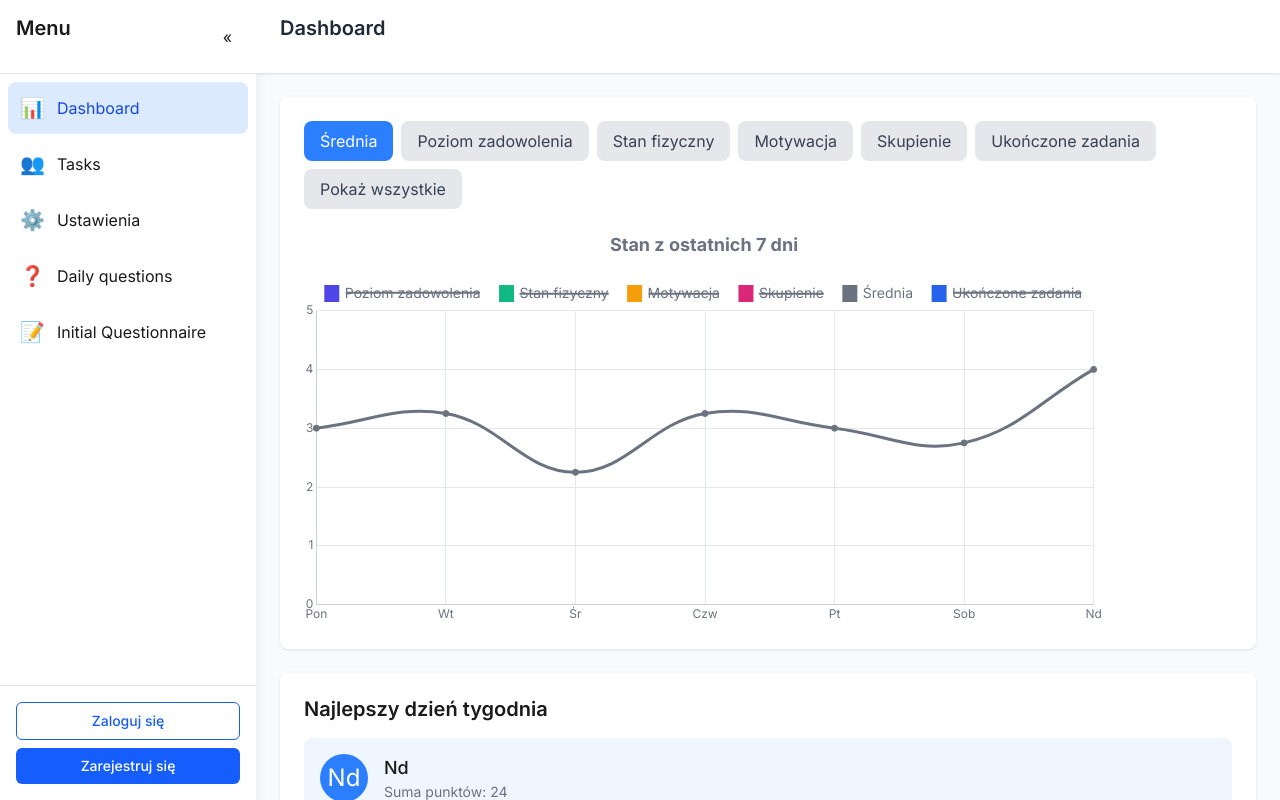
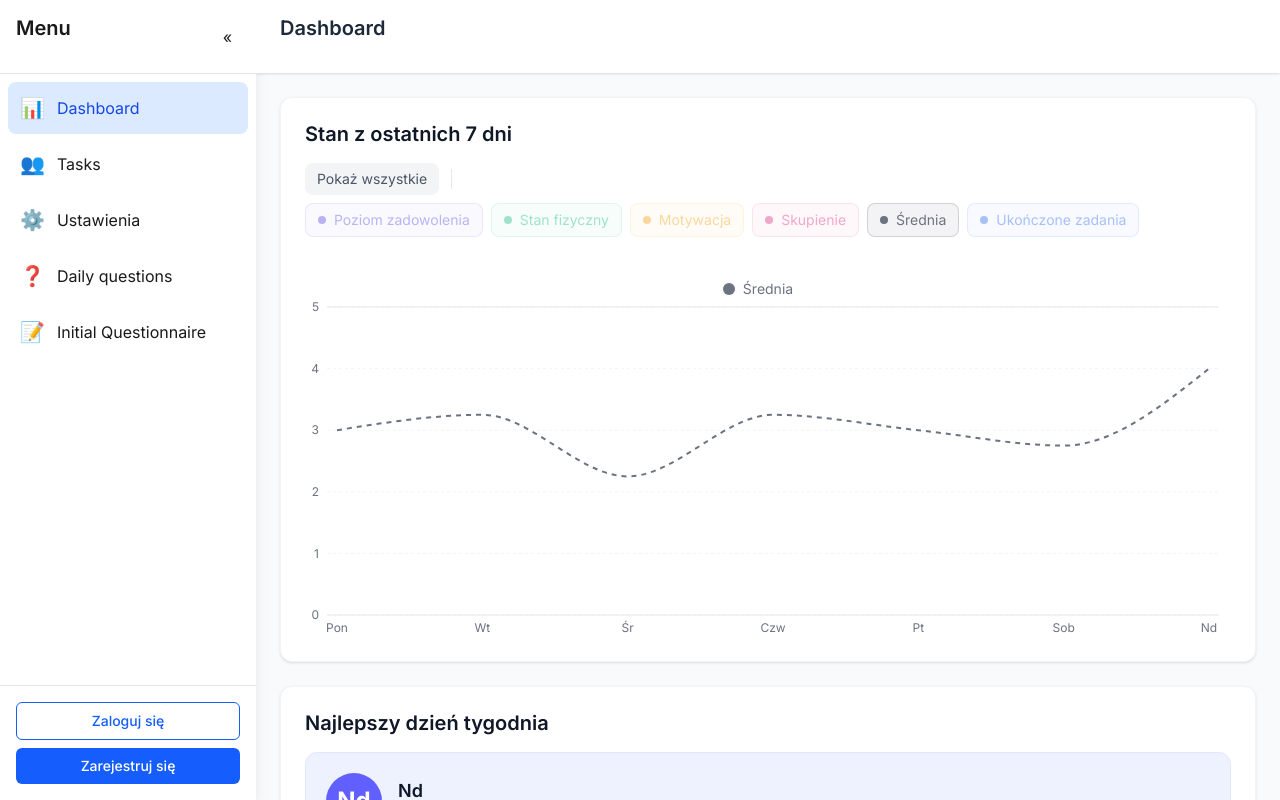
Before and after one commit to Urteusz/OLIN, a Next.js app in the folder frontend/: page / in a window 1280 px wide. Built offline with nearby package versions, Linux system fonts and the light colour scheme.

Commit message:
Add Recharts for data visualization and refactor chart implementation in DashboardPage

```diff
--- a/frontend/package.json
+++ b/frontend/package.json
@@ -9,12 +9,15 @@
     "lint": "next lint"
   },
   "dependencies": {
+    "@types/recharts": "^1.8.29",
     "canvas-confetti": "^1.9.3",
     "chart.js": "^4.4.9",
+    "framer-motion": "^12.12.1",
     "next": "15.3.2",
     "react": "^19.0.0",
     "react-chartjs-2": "^5.3.0",
-    "react-dom": "^19.0.0"
+    "react-dom": "^19.0.0",
+    "recharts": "^2.15.3"
   },
   "devDependencies": {
     "@eslint/eslintrc": "^3",
--- a/frontend/src/app/page.tsx
+++ b/frontend/src/app/page.tsx
@@ -1,337 +1,371 @@
 'use client';
 
-import { useState } from 'react';
-import { Line } from 'react-chartjs-2';
+import { useState, useMemo } from 'react';
 import {
-  Chart as ChartJS,
-  CategoryScale,
-  LinearScale,
-  PointElement,
-  LineElement,
-  Title,
+  LineChart,
+  Line,
+  XAxis,
+  YAxis,
+  CartesianGrid,
   Tooltip,
   Legend,
-} from 'chart.js';
+  ResponsiveContainer,
+  ReferenceLine,
+  Dot
+} from 'recharts';
+import { motion, AnimatePresence } from 'framer-motion';
 
 // Define chart data types
-interface ChartDataset {
-  label: string;
-  data: number[];
-  borderColor: string;
-  backgroundColor: string;
-  tension: number;
-  hidden: boolean;
+interface ChartDataPoint {
+  name: string;
+  [key: string]: string | number;
 }
 
-interface ChartData {
-  labels: string[];
-  datasets: ChartDataset[];
+interface ChartDataset {
+  id: string;
+  label: string;
+  color: string;
+  active: boolean;
+  data: number[];
 }
 
-// Register the chart components
-ChartJS.register(
-  CategoryScale,
-  LinearScale,
-  PointElement,
-  LineElement,
-  Title,
-  Tooltip,
-  Legend
+const CHART_COLORS = {
+  satisfaction: '#4F46E5',
+  physical: '#10B981',
+  motivation: '#F59E0B',
+  focus: '#DB2777',
+  average: '#6B7280',
+  tasks: '#2563EB',
+};
+
+const DAYS = ['Pon', 'Wt', 'Śr', 'Czw', 'Pt', 'Sob', 'Nd'];
+
+const initialDatasets: ChartDataset[] = [
+  {
+    id: 'satisfaction',
+    label: 'Poziom zadowolenia',
+    color: CHART_COLORS.satisfaction,
+    active: false,
+    data: [5, 3, 3, 4, 1, 2, 5],
+  },
+  {
+    id: 'physical',
+    label: 'Stan fizyczny',
+    color: CHART_COLORS.physical,
+    active: false,
+    data: [2, 3, 2, 4, 4, 1, 3],
+  },
+  {
+    id: 'motivation',
+    label: 'Motywacja',
+    color: CHART_COLORS.motivation,
+    active: false,
+    data: [3, 4, 2, 4, 3, 4, 5],
+  },
+  {
+    id: 'focus',
+    label: 'Skupienie',
+    color: CHART_COLORS.focus,
+    active: false,
+    data: [2, 3, 2, 1, 4, 3, 4],
+  },
+  {
+    id: 'average',
+    label: 'Średnia',
+    color: CHART_COLORS.average,
+    active: true,
+    data: [3, 3.25, 2.25, 3.25, 3, 2.75, 4],
+  },
+  {
+    id: 'tasks',
+    label: 'Ukończone zadania',
+    color: CHART_COLORS.tasks,
+    active: false,
+    data: [1, 3, 2, 1, 2, 3, 3],
+  },
+];
+
+const CustomDot = (props: any) => {
+  const { cx, cy, value, active, payload, color } = props;
+  if (!active) return null;
+
+  return (
+    <g>
+      <circle cx={cx} cy={cy} r={8} fill="white" stroke={color} strokeWidth={2} />
+      <circle cx={cx} cy={cy} r={4} fill={color} />
+    </g>
   );
+};
 
-// Configure global chart settings
-ChartJS.defaults.font.family = 'Inter';
-ChartJS.defaults.color = '#6B7280';
-ChartJS.defaults.scale.grid.color = '#E5E7EB';
-ChartJS.defaults.scale.grid.lineWidth = 1;
-ChartJS.defaults.scale.grid.display = true;
-ChartJS.defaults.scale.grid.drawTicks = false;
+const CustomTooltip = ({ active, payload, label }: any) => {
+  if (active && payload && payload.length) {
+    return (
+      <div className="bg-white p-3 rounded-lg shadow-lg border border-gray-100">
+        <p className="font-medium text-gray-900 mb-2">{label}</p>
+        <div className="space-y-1">
+          {payload.map((entry: any, index: number) => (
+            <div key={`item-${index}`} className="flex items-center">
+              <div
+                className="w-3 h-3 rounded-full mr-2"
+                style={{ backgroundColor: entry.color }}
+              />
+              <span className="text-sm text-gray-600">
+                {entry.name}: <span className="font-medium">{entry.value}</span>
+              </span>
+            </div>
+          ))}
+        </div>
+      </div>
+    );
+  }
+  return null;
+};
 
 export default function DashboardPage() {
-  // Stan wykresu
-  const [chartData, setChartData] = useState<ChartData>({
-    labels: ['Pon', 'Wt', 'Śr', 'Czw', 'Pt', 'Sob', 'Nd'],
-    datasets: [
-      {
-        label: 'Poziom zadowolenia',
-        data: [5, 3, 3, 4, 1, 2, 5],
-        borderColor: '#4F46E5',
-        backgroundColor: '#4F46E5',
-        tension: 0.4,
-        hidden: true,
-      },
-      {
-        label: 'Stan fizyczny',
-        data: [2, 3, 2, 4, 4, 1, 3],
-        borderColor: '#10B981',
-        backgroundColor: '#10B981',
-        tension: 0.4,
-        hidden: true,
-      },
-      {
-        label: 'Motywacja',
-        data: [3, 4, 2, 4, 3, 4, 5],
-        borderColor: '#F59E0B',
-        backgroundColor: '#F59E0B',
-        tension: 0.4,
-        hidden: true,
-      },
-      {
-        label: 'Skupienie',
-        data: [2, 3, 2, 1, 4, 3, 4],
-        borderColor: '#DB2777',
-        backgroundColor: '#DB2777',
-        tension: 0.4,
-        hidden: true,
-      },
-      {
-        label: 'Średnia',
-        data: [3, 3.25, 2.25, 3.25, 3, 2.75, 4],
-        borderColor: '#6B7280',
-        backgroundColor: '#6B7280',
-        tension: 0.4,
-        hidden: false,
-      },
-      {
-        label: 'Ukończone zadania',
-        data: [1, 3, 2, 1, 2, 3, 3],
-        borderColor: '#2563EB',
-        backgroundColor: '#2563EB',
-        tension: 0.4,
-        hidden: true,
-      },
-    ],
+  const [datasets, setDatasets] = useState<ChartDataset[]>(initialDatasets);
+  const [showAll, setShowAll] = useState<boolean>(false);
+
+  // Prepare chart data for Recharts
+  const chartData = useMemo<ChartDataPoint[]>(() => {
+    return DAYS.map((day, dayIndex) => {
+      const dayData: ChartDataPoint = { name: day };
+
+      datasets.forEach(ds => {
+        if (ds.active || showAll) {
+          dayData[ds.id] = ds.data[dayIndex];
+        }
       });
 
-  // Stan przycisków
-  const [activeStat, setActiveStat] = useState<string>('Średnia');
+      return dayData;
+    });
+  }, [datasets, showAll]);
 
-  // Funkcja do aktualizacji widoczności danych
-  const updateVisibility = (label: string) => {
-    setActiveStat(label === activeStat ? '' : label);
+  const toggleDataset = (id: string) => {
+    setDatasets(prev => {
+      const newDatasets = [...prev];
+      const index = newDatasets.findIndex(ds => ds.id === id);
 
-    // Aktualizujemy dane wykresu
-    const newChartData = JSON.parse(JSON.stringify(chartData));
-    newChartData.datasets.forEach((ds: ChartDataset) => {
-      ds.hidden = label === '' ? false : ds.label !== label;
+      if (index !== -1) {
+        newDatasets[index] = {
+          ...newDatasets[index],
+          active: !newDatasets[index].active
+        };
+      }
+
+      return newDatasets;
+    });
+  };
+
+  const toggleShowAll = () => {
+    setShowAll(!showAll);
+  };
+
+  // Calculate best day
+  const bestDay = useMemo(() => {
+    const daySums = DAYS.map((_, dayIndex) => {
+      return datasets.reduce((sum, ds) => sum + ds.data[dayIndex], 0);
     });
 
-    setChartData(newChartData);
-  };
-
-  // Obliczamy najlepszy dzień
-  const calculateBestDay = () => {
-    const days = chartData.labels;
-    const data = chartData.datasets.map(ds => ds.data);
-    let maxSum = 0;
-    let bestDayIndex = 0;
-
-    // Sumujemy wartości dla każdego dnia
-    for (let i = 0; i < days.length; i++) {
-      let daySum = 0;
-      for (let j = 0; j < data.length; j++) {
-        daySum += data[j][i];
-      }
-      if (daySum > maxSum) {
-        maxSum = daySum;
-        bestDayIndex = i;
-      }
-    }
-
-    const bestDayData = data.map(arr => arr[bestDayIndex]);
-    const bestDay = days[bestDayIndex];
+    const maxSum = Math.max(...daySums);
+    const bestDayIndex = daySums.indexOf(maxSum);
 
     return {
-      day: bestDay,
-      values: bestDayData,
+      day: DAYS[bestDayIndex],
       total: maxSum,
-      stats: chartData.datasets.map((ds, i) => ({
+      stats: datasets.map(ds => ({
         name: ds.label,
-        value: bestDayData[i],
-        color: ds.borderColor
+        value: ds.data[bestDayIndex],
+        color: ds.color
       }))
     };
-  };
+  }, [datasets]);
 
-  const bestDay = calculateBestDay();
-
-  const chartOptions = {
-    responsive: true,
-    plugins: {
-      legend: {
-        position: 'top' as const,
-        labels: {
-          boxWidth: 12,
-          padding: 20,
-          font: {
-            family: 'Inter',
-            size: 14,
-          },
-        },
-      },
-      title: {
-        display: true,
-        text: 'Stan z ostatnich 7 dni',
-        font: {
-          family: 'Inter',
-          size: 18,
-          weight: 'bold' as const,
-        },
-      },
-    },
-    scales: {
-      y: {
-        beginAtZero: false,
-        max: 5,
-        min: 0,
-        ticks: {
-          stepSize: 1,
-          color: '#6B7280',
-          font: {
-            family: 'Inter',
-            size: 12,
-          },
-        },
-        grid: {
-          color: '#E5E7EB',
-          lineWidth: 1,
-        },
-      },
-      x: {
-        ticks: {
-          color: '#6B7280',
-          font: {
-            family: 'Inter',
-            size: 12,
-          },
-        },
-        grid: {
-          color: '#E5E7EB',
-          lineWidth: 1,
-        },
-      },
-    },
-  };
+  // Get active datasets for the chart
+  const activeDatasets = useMemo(() => {
+    return datasets.filter(ds => ds.active || showAll);
+  }, [datasets, showAll]);
 
   return (
     <div className="space-y-6">
+      {/* Chart Section */}
+      <div className="bg-white rounded-xl shadow-sm border border-gray-100 overflow-hidden">
+        <div className="p-6 pb-2">
+          <h2 className="text-xl font-semibold text-gray-900 mb-2">Stan z ostatnich 7 dni</h2>
 
-      {/* Wykres */}
-      <div className="bg-white rounded-lg shadow p-6">
-        {/* Przyciski filtru */}
-        <div className="flex flex-wrap gap-2 mb-4">
+          {/* Dataset Toggles */}
+          <div className="flex flex-wrap items-center gap-2 mb-4">
             <button
-            onClick={() => updateVisibility('Średnia')}
-            className={`px-4 py-2 rounded-lg transition-colors ${
-              activeStat === 'Średnia'
-                ? 'bg-blue-500 text-white'
-                : 'bg-gray-200 text-gray-700'
+              onClick={toggleShowAll}
+              className={`px-3 py-1.5 text-sm rounded-lg transition-all duration-200 ${
+                showAll
+                  ? 'bg-indigo-100 text-indigo-700 font-medium'
+                  : 'bg-gray-100 text-gray-600 hover:bg-gray-200'
               }`}
             >
-            Średnia
+              {showAll ? 'Ukryj wszystko' : 'Pokaż wszystkie'}
             </button>
+
+            <div className="h-5 w-px bg-gray-200 mx-1"></div>
+
+            <div className="flex flex-wrap gap-2">
+              {datasets.map(ds => (
                 <button
-            onClick={() => updateVisibility('Poziom zadowolenia')}
-            className={`px-4 py-2 rounded-lg transition-colors ${
-              activeStat === 'Poziom zadowolenia'
-                ? 'bg-blue-500 text-white'
-                : 'bg-gray-200 text-gray-700'
+                  key={ds.id}
+                  onClick={() => toggleDataset(ds.id)}
+                  className={`inline-flex items-center px-3 py-1.5 text-sm rounded-lg transition-all duration-200 ${
+                    ds.active || showAll
+                      ? 'opacity-100'
+                      : 'opacity-40 hover:opacity-70'
                   }`}
+                  style={{
+                    backgroundColor: `${ds.color}15`,
+                    color: ds.color,
+                    border: `1px solid ${ds.color}40`
+                  }}
                 >
-            Poziom zadowolenia
+                  <span
+                    className="w-2 h-2 rounded-full mr-2"
+                    style={{ backgroundColor: ds.color }}
+                  />
+                  {ds.label}
                 </button>
-          <button
-            onClick={() => updateVisibility('Stan fizyczny')}
-            className={`px-4 py-2 rounded-lg transition-colors ${
-              activeStat === 'Stan fizyczny'
-                ? 'bg-blue-500 text-white'
-                : 'bg-gray-200 text-gray-700'
-            }`}
-          >
-            Stan fizyczny
-          </button>
-          <button
-            onClick={() => updateVisibility('Motywacja')}
-            className={`px-4 py-2 rounded-lg transition-colors ${
-              activeStat === 'Motywacja'
-                ? 'bg-blue-500 text-white'
-                : 'bg-gray-200 text-gray-700'
-            }`}
-          >
-            Motywacja
-          </button>
-          <button
-            onClick={() => updateVisibility('Skupienie')}
-            className={`px-4 py-2 rounded-lg transition-colors ${
-              activeStat === 'Skupienie'
-                ? 'bg-blue-500 text-white'
-                : 'bg-gray-200 text-gray-700'
-            }`}
-          >
-            Skupienie
-          </button>
-          <button
-            onClick={() => updateVisibility('Ukończone zadania')}
-            className={`px-4 py-2 rounded-lg transition-colors ${
-              activeStat === 'Ukończone zadania'
-                ? 'bg-blue-500 text-white'
-                : 'bg-gray-200 text-gray-700'
-            }`}
-          >
-            Ukończone zadania
-          </button>
-          <button
-            onClick={() => updateVisibility('')}
-            className={`px-4 py-2 rounded-lg transition-colors ${
-              activeStat === ''
-                ? 'bg-blue-500 text-white'
-                : 'bg-gray-200 text-gray-700'
-            }`}
-          >
-            Pokaż wszystkie
-          </button>
+              ))}
             </div>
-
-        <div className="h-[400px]">
-          <Line
-            data={chartData}
-            options={chartOptions}
-          />
           </div>
         </div>
 
-      {/* Najlepszy dzień */}
-      <div className="bg-white rounded-lg shadow p-6">
-        <h2 className="text-xl font-semibold mb-4">Najlepszy dzień tygodnia</h2>
-        <div className="bg-blue-50 p-4 rounded-lg">
-          <div className="flex items-center gap-4 mb-4">
-            <div className="w-12 h-12 rounded-full bg-blue-500 flex items-center justify-center text-white text-2xl">
+        {/* Chart */}
+        <div className="h-[400px] w-full px-4 pb-4">
+          <ResponsiveContainer width="100%" height="100%">
+            <LineChart
+              data={chartData}
+              margin={{ top: 10, right: 20, left: 0, bottom: 0 }}
+            >
+              <CartesianGrid strokeDasharray="3 3" vertical={false} stroke="#F3F4F6" />
+              <XAxis
+                dataKey="name"
+                axisLine={false}
+                tickLine={false}
+                tick={{ fill: '#6B7280', fontSize: 12 }}
+                padding={{ left: 10, right: 10 }}
+              />
+              <YAxis
+                domain={[0, 5]}
+                axisLine={false}
+                tickLine={false}
+                tick={{ fill: '#6B7280', fontSize: 12 }}
+                width={30}
+                tickCount={6}
+              />
+              <Tooltip
+                content={<CustomTooltip />}
+                cursor={{ stroke: '#E5E7EB', strokeWidth: 1, strokeDasharray: '5 5' }}
+              />
+              <Legend
+                verticalAlign="top"
+                height={36}
+                content={({ payload }) => (
+                  <div className="flex justify-center space-x-6 mt-2">
+                    {payload?.map((entry, index) => (
+                      <div
+                        key={`item-${index}`}
+                        className="flex items-center text-sm"
+                        style={{ color: entry.color }}
+                      >
+                        <div
+                          className="w-3 h-3 rounded-full mr-2"
+                          style={{ backgroundColor: entry.color }}
+                        />
+                        {entry.value}
+                      </div>
+                    ))}
+                  </div>
+                )}
+              />
+
+              {activeDatasets.map((ds) => (
+                <Line
+                  key={ds.id}
+                  type="monotone"
+                  dataKey={ds.id}
+                  name={ds.label}
+                  stroke={ds.color}
+                  strokeWidth={2}
+                  dot={false}
+                  activeDot={{
+                    fill: ds.color,
+                    stroke: '#fff',
+                    strokeWidth: 2,
+                    r: 6,
+                  }}
+                  strokeDasharray={ds.id === 'average' ? '5 5' : '0'}
+                  animationDuration={800}
+                  animationEasing="ease-out"
+                />
+              ))}
+
+              {/* Add reference lines */}
+              <ReferenceLine y={0} stroke="#E5E7EB" />
+              <ReferenceLine y={5} stroke="#E5E7EB" />
+            </LineChart>
+          </ResponsiveContainer>
+        </div>
+
+      </div>
+
+      {/* Best Day Section */}
+      <div className="bg-white rounded-xl shadow-sm border border-gray-100 overflow-hidden">
+        <div className="p-6">
+          <h2 className="text-xl font-semibold text-gray-900 mb-4">Najlepszy dzień tygodnia</h2>
+
+          <div className="bg-indigo-50 p-5 rounded-xl border border-indigo-100">
+            <div className="flex items-center gap-4 mb-6">
+              <div className="w-14 h-14 rounded-full bg-indigo-500 flex-shrink-0 flex items-center justify-center text-white text-2xl font-bold">
                 {bestDay.day}
               </div>
               <div>
-              <p className="text-lg font-medium">{bestDay.day}</p>
-              <p className="text-sm text-gray-500">Suma punktów: {bestDay.total.toFixed(0)}</p>
+                <p className="text-lg font-semibold text-gray-900">{bestDay.day}</p>
+                <p className="text-sm text-indigo-700">
+                  Najlepszy wynik: <span className="font-medium">{bestDay.total.toFixed(1)} pkt</span>
+                </p>
               </div>
             </div>
 
-          <div className="grid grid-cols-1 md:grid-cols-2 lg:grid-cols-3 gap-4">
+            <div className="grid grid-cols-1 sm:grid-cols-2 lg:grid-cols-3 gap-4">
+              <AnimatePresence>
                 {bestDay.stats.map((stat, index) => (
-              <div key={stat.name} className="p-4 border border-gray-200 rounded-lg">
-                <div className="flex items-center justify-between mb-2">
-                  <p className="font-medium">{stat.name}</p>
-                  <span className="text-sm text-gray-500">{stat.value}</span>
+                  <motion.div
+                    key={stat.name}
+                    initial={{ opacity: 0, y: 10 }}
+                    animate={{ opacity: 1, y: 0 }}
+                    transition={{ duration: 0.3, delay: index * 0.05 }}
+                    className="bg-white p-4 rounded-lg border border-gray-100 shadow-xs"
+                  >
+                    <div className="flex items-center justify-between mb-3">
+                      <span className="text-sm font-medium text-gray-600">{stat.name}</span>
+                      <span
+                        className="text-sm font-semibold px-2 py-1 rounded-full"
+                        style={{
+                          backgroundColor: `${stat.color}15`,
+                          color: stat.color
+                        }}
+                      >
+                        {stat.value}
+                      </span>
                     </div>
-                <div className="w-full bg-gray-200 rounded-full h-2.5">
-                  <div
-                    className="h-2.5 rounded-full"
-                    style={{
-                      width: `${stat.value*20}%`,
-                      backgroundColor: stat.color
-                    }}
+                    <div className="w-full bg-gray-100 rounded-full h-2">
+                      <motion.div
+                        className="h-2 rounded-full"
+                        initial={{ width: 0 }}
+                        animate={{ width: `${stat.value * 20}%` }}
+                        transition={{ duration: 0.8, delay: 0.3 + (index * 0.05) }}
+                        style={{ backgroundColor: stat.color }}
                       />
                     </div>
+                  </motion.div>
+                ))}
+              </AnimatePresence>
             </div>
-            ))}
           </div>
         </div>
       </div>
```
Also changed, not shown: 1 other file (tests, documents, lock files or other folders). Lines whose indentation alone changed are shown as unchanged.
